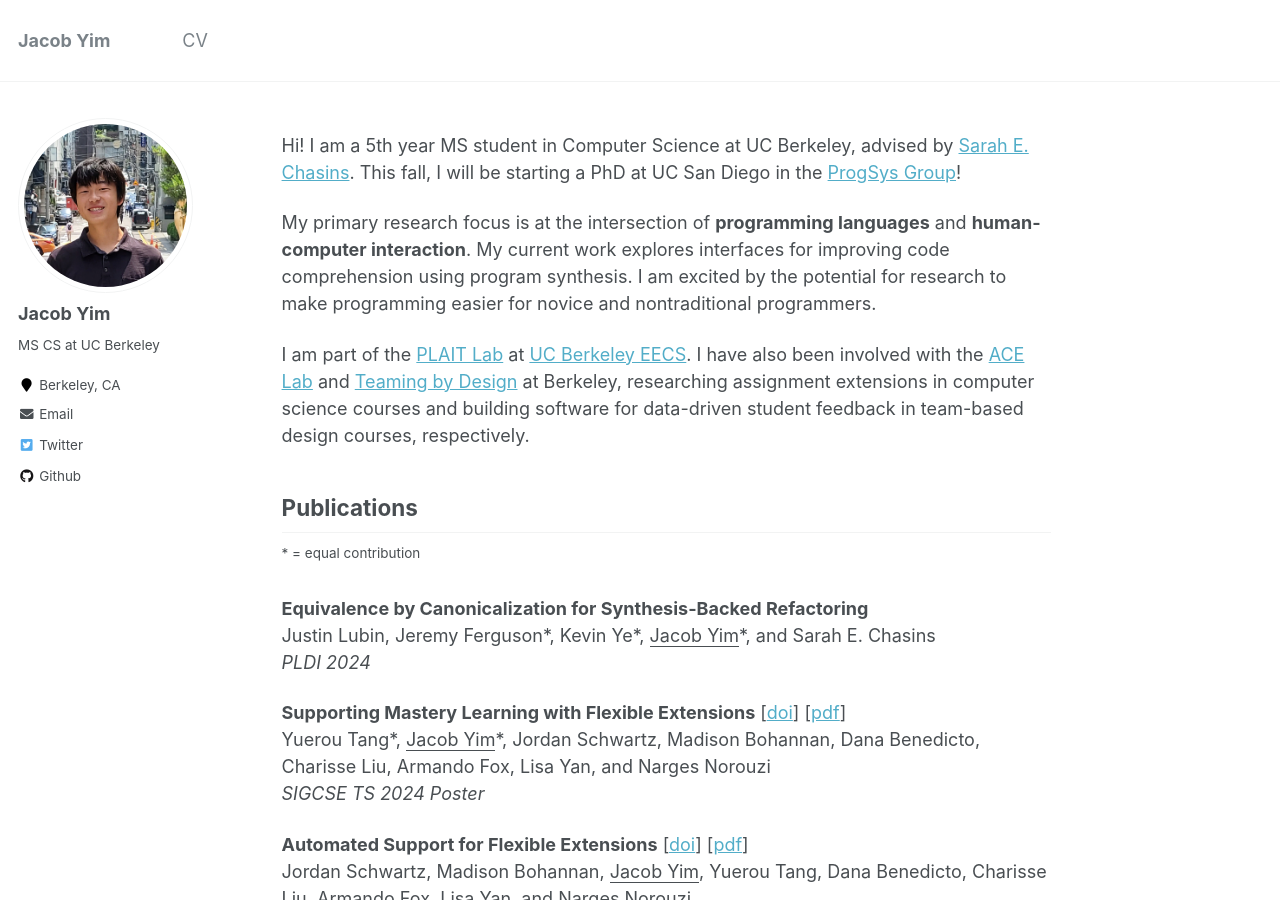
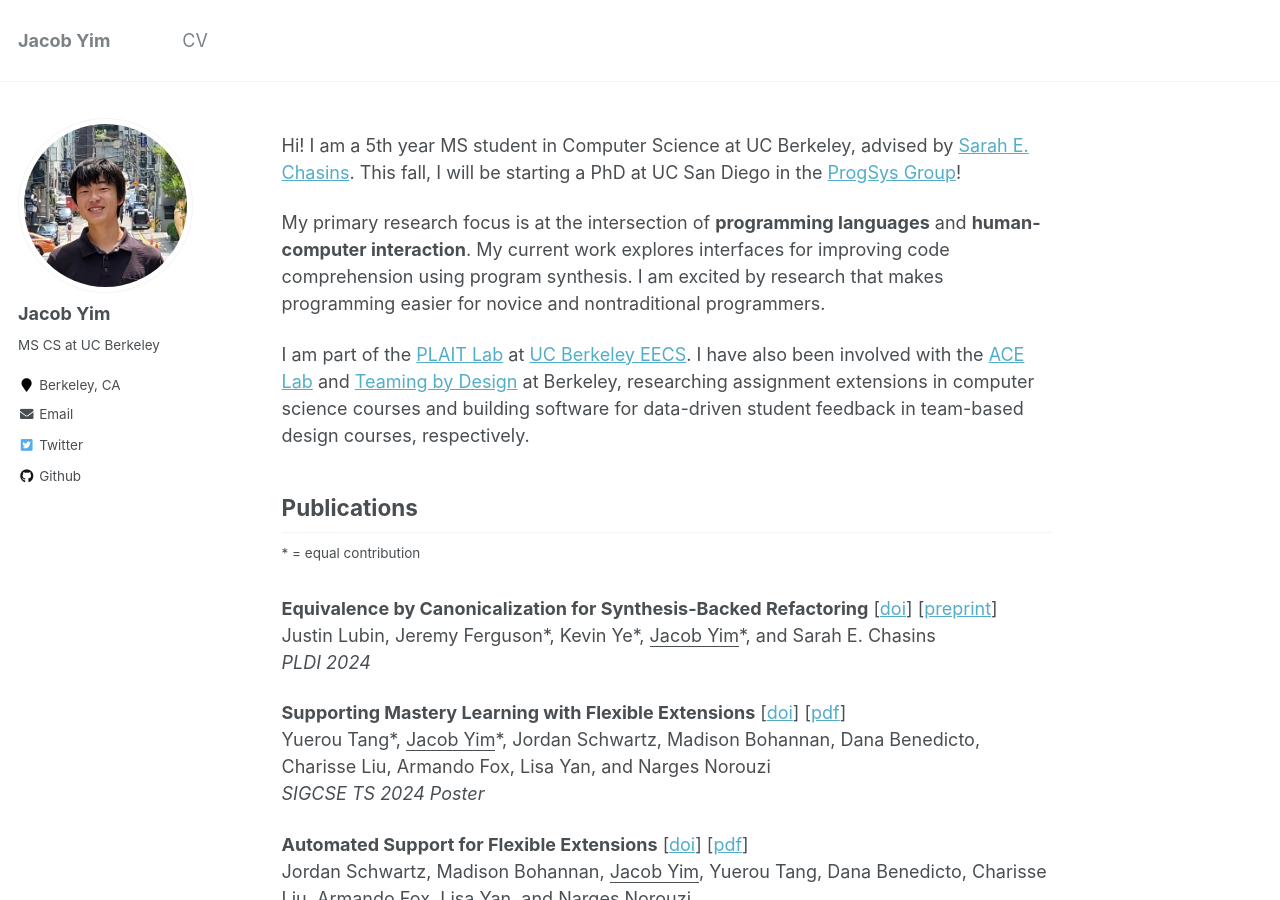
Before and after one commit to jcbym/jcbym.github.io, a Jekyll site: the page built from _pages/about.md, in a window 1280 px wide and 900 px high. Built offline with Jekyll 4.4.1, drawn with Linux system fonts in a browser that asks for light colours.

Commit message:
add cbr paper links

```diff
--- a/_pages/about.md
+++ b/_pages/about.md
@@ -9,14 +9,14 @@ redirect_from:
 
 Hi! I am a 5th year MS student in Computer Science at UC Berkeley, advised by [Sarah E. Chasins](https://schasins.com/). This fall, I will be starting a PhD at UC San Diego in the [ProgSys Group](https://cseweb.ucsd.edu/groups/progsys/)!
 
-My primary research focus is at the intersection of **programming languages** and **human-computer interaction**. My current work explores interfaces for improving code comprehension using program synthesis. I am excited by the potential for research to make programming easier for novice and nontraditional programmers.
+My primary research focus is at the intersection of **programming languages** and **human-computer interaction**. My current work explores interfaces for improving code comprehension using program synthesis. I am excited by research that makes programming easier for novice and nontraditional programmers.
 
 I am part of the [PLAIT Lab](https://plait-lab.org/) at [UC Berkeley EECS](https://eecs.berkeley.edu/). I have also been involved with the [ACE Lab](https://acelab.berkeley.edu/) and [Teaming by Design](https://www.teamingxdesign.com/) at Berkeley, researching assignment extensions in computer science courses and building software for data-driven student feedback in team-based design courses, respectively.
 
 ## Publications
 <sup>\* = equal contribution</sup>
 
-__Equivalence by Canonicalization for Synthesis-Backed Refactoring__ \
+__Equivalence by Canonicalization for Synthesis-Backed Refactoring__ [[doi](https://doi.org/10.1145/3656453)] [[preprint](https://jlubin.net/assets/pldi24-preprint.pdf)] \
 Justin Lubin, Jeremy Ferguson\*, Kevin Ye\*, <ins>Jacob Yim</ins>\*, and Sarah E. Chasins \
 *PLDI 2024*
 
```
